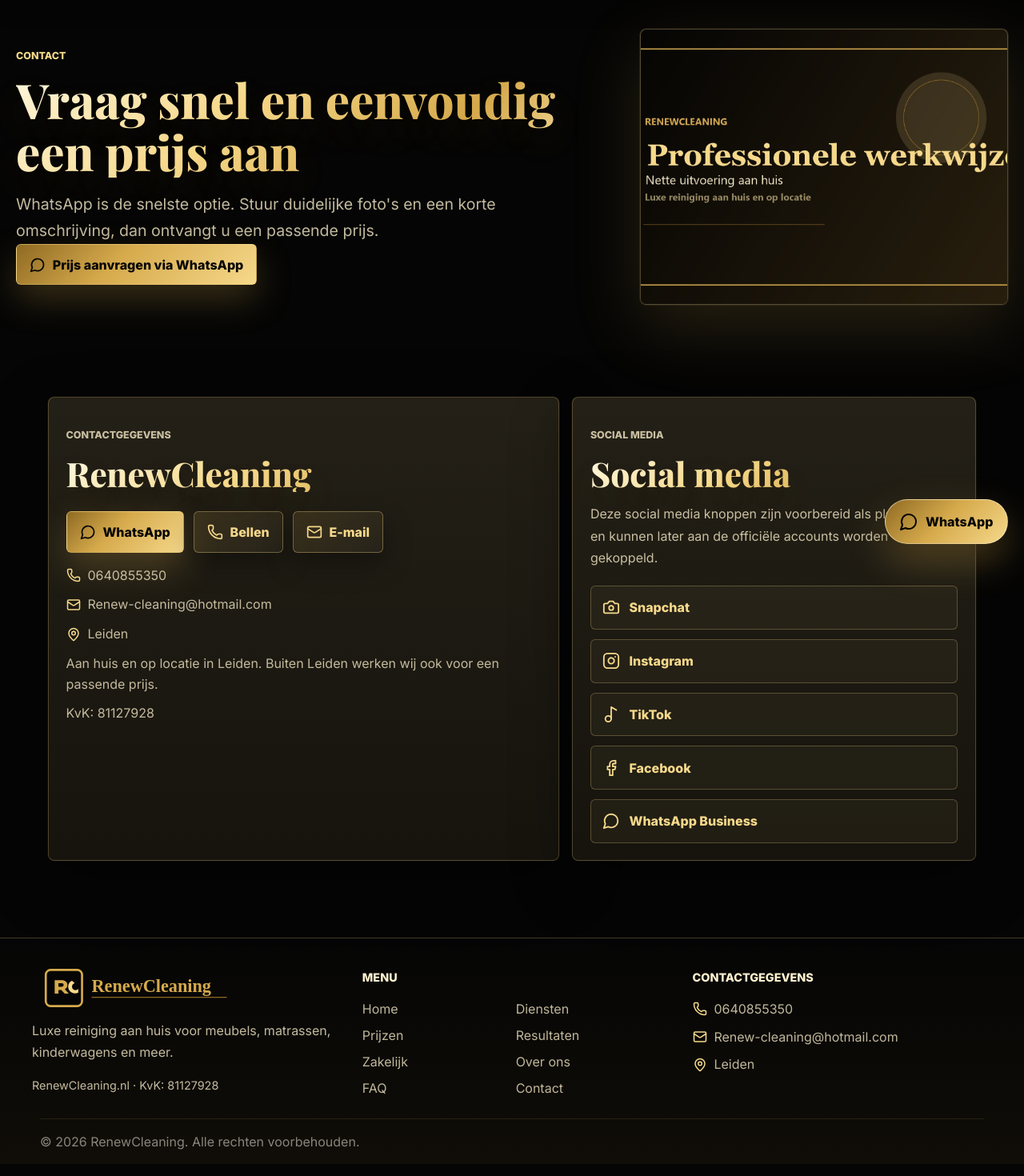
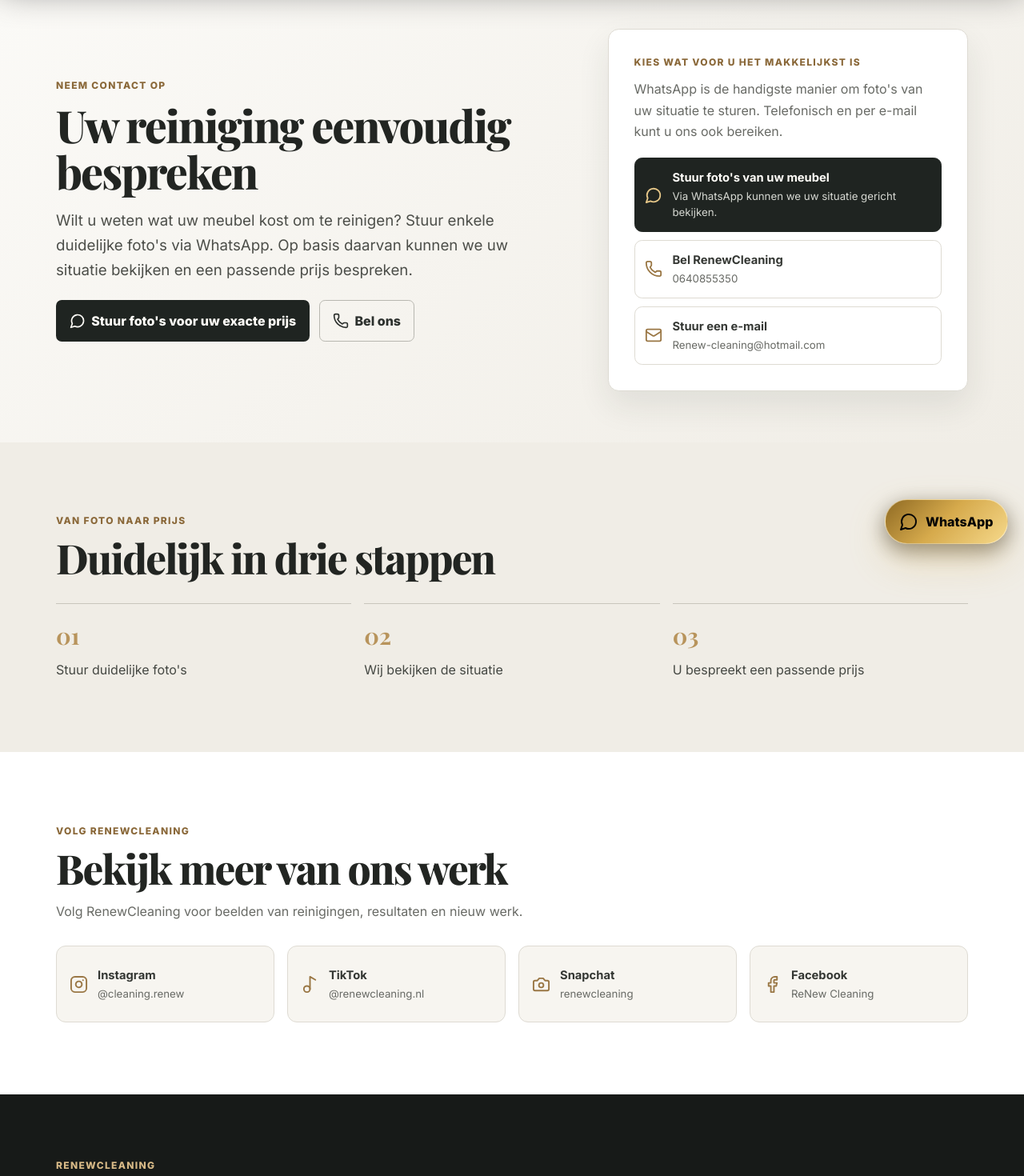
Before and after one commit to twinjml-gif/renew-cleaning, a React (Vite) app: page /contact in a window 1280 px wide. Shown: the part 100-1570 px from the top of the page at 80% size. Built offline with nearby package versions, Linux system fonts and the light colour scheme.

Commit message:
Vernieuw contactpagina en voeg social media toe

```diff
--- a/src/data/socials.js
+++ b/src/data/socials.js
@@ -1,32 +1,30 @@
 export const socials = [
-  {
-    id: "snapchat",
-    label: "Snapchat",
-    url: "#",
-    icon: "camera",
-  },
   {
     id: "instagram",
     label: "Instagram",
-    url: "#",
+    handle: "@cleaning.renew",
+    url: "https://www.instagram.com/cleaning.renew/",
     icon: "instagram",
   },
   {
     id: "tiktok",
     label: "TikTok",
-    url: "#",
-    icon: "music",
+    handle: "@renewcleaning.nl",
+    url: "https://www.tiktok.com/@renewcleaning.nl",
+    icon: "tiktok",
+  },
+  {
+    id: "snapchat",
+    label: "Snapchat",
+    handle: "renewcleaning",
+    url: null,
+    icon: "snapchat",
   },
   {
     id: "facebook",
     label: "Facebook",
-    url: "#",
+    handle: "ReNew Cleaning",
+    url: "https://www.facebook.com/share/1ELqUUkDpJ/?mibextid=wwXIfr",
     icon: "facebook",
   },
-  {
-    id: "whatsapp-business",
-    label: "WhatsApp Business",
-    url: "https://wa.me/31640855350",
-    icon: "message",
-  },
 ];
--- a/src/pages/Contact.jsx
+++ b/src/pages/Contact.jsx
@@ -1,93 +1,76 @@
-import { Camera, Facebook, Instagram, Mail, MapPin, MessageCircle, Music2, Phone } from "lucide-react";
-import PageHero from "../components/PageHero.jsx";
+import { Camera, Facebook, Instagram, Mail, MessageCircle, Music2, Phone } from "lucide-react";
 import WhatsAppButton from "../components/WhatsAppButton.jsx";
 import { company } from "../data/company.js";
 import { socials } from "../data/socials.js";
 import { useLanguage } from "../components/LanguageProvider.jsx";
 
-const socialIcons = {
-  camera: Camera,
-  facebook: Facebook,
-  instagram: Instagram,
-  message: MessageCircle,
-  music: Music2,
+const pageContent = {
+  nl: {
+    eyebrow: "Neem contact op",
+    title: "Uw reiniging eenvoudig bespreken",
+    intro: "Wilt u weten wat uw meubel kost om te reinigen? Stuur enkele duidelijke foto's via WhatsApp. Op basis daarvan kunnen we uw situatie bekijken en een passende prijs bespreken.",
+    primaryCta: "Stuur foto's voor uw exacte prijs",
+    callCta: "Bel ons",
+    contactTitle: "Kies wat voor u het makkelijkst is",
+    contactText: "WhatsApp is de handigste manier om foto's van uw situatie te sturen. Telefonisch en per e-mail kunt u ons ook bereiken.",
+    whatsappTitle: "Stuur foto's van uw meubel",
+    whatsappText: "Via WhatsApp kunnen we uw situatie gericht bekijken.",
+    phoneTitle: "Bel RenewCleaning",
+    emailTitle: "Stuur een e-mail",
+    flowEyebrow: "Van foto naar prijs",
+    flowTitle: "Duidelijk in drie stappen",
+    steps: ["Stuur duidelijke foto's", "Wij bekijken de situatie", "U bespreekt een passende prijs"],
+    socialEyebrow: "Volg RenewCleaning",
+    socialTitle: "Bekijk meer van ons werk",
+    socialText: "Volg RenewCleaning voor beelden van reinigingen, resultaten en nieuw werk.",
+    finalEyebrow: "RenewCleaning",
+    finalTitle: "Klaar om uw meubel professioneel te laten reinigen?",
+    finalText: "Stuur enkele duidelijke foto's via WhatsApp. Dan kunnen we uw situatie bekijken en de prijs met u bespreken.",
+  },
+  en: {
+    eyebrow: "Get in touch",
+    title: "Discuss your cleaning easily",
+    intro: "Would you like to know the cost of cleaning your furniture? Send a few clear photos via WhatsApp. Based on those, we can review your situation and discuss a suitable price.",
+    primaryCta: "Send photos for your exact price",
+    callCta: "Call us",
+    contactTitle: "Choose what is easiest for you",
+    contactText: "WhatsApp is the easiest way to send photos of your situation. You can also reach us by phone or email.",
+    whatsappTitle: "Send photos of your furniture",
+    whatsappText: "Via WhatsApp, we can review your situation in a focused way.",
+    phoneTitle: "Call RenewCleaning",
+    emailTitle: "Send an email",
+    flowEyebrow: "From photo to price",
+    flowTitle: "Clear in three steps",
+    steps: ["Send clear photos", "We review the situation", "Discuss a suitable price"],
+    socialEyebrow: "Follow RenewCleaning",
+    socialTitle: "See more of our work",
+    socialText: "Follow RenewCleaning for images of cleaning jobs, results and new work.",
+    finalEyebrow: "RenewCleaning",
+    finalTitle: "Ready to have your furniture professionally cleaned?",
+    finalText: "Send a few clear photos via WhatsApp. We can then review your situation and discuss the price with you.",
+  },
 };
 
+const socialIcons = { instagram: Instagram, tiktok: Music2, snapchat: Camera, facebook: Facebook };
+
+function ContactMethod({ icon: Icon, title, text, href, primary = false }) {
+  const Tag = href ? "a" : "div";
+  const props = href ? { href } : {};
+
+  return <Tag className={primary ? "contact-method is-primary" : "contact-method"} {...props}><Icon aria-hidden="true" size={22} /><span><strong>{title}</strong>{text ? <small>{text}</small> : null}</span></Tag>;
+}
+
 function Contact() {
-  const { language, t } = useLanguage();
-  const mailto = `mailto:${company.email}?subject=${encodeURIComponent(
-    t.contactPage.mailSubject,
-  )}&body=${t.contactPage.mailBody}`;
+  const { language } = useLanguage();
+  const copy = pageContent[language];
 
   return (
-    <>
-      <PageHero
-        compact
-        eyebrow={t.contactPage.eyebrow}
-        title={t.contactPage.title}
-        subtitle={t.contactPage.subtitle}
-        image="/images/apparatuur-placeholder.jpg"
-        imageAlt={t.contactPage.title}
-      />
-      <section className="section contact-grid">
-        <div className="contact-panel">
-          <p className="eyebrow">{t.contactPage.detailsTitle}</p>
-          <h2>{company.name}</h2>
-          <div className="contact-actions">
-            <WhatsAppButton label={t.common.whatsapp} />
-            <a className="btn btn-secondary" href={company.phoneHref}>
-              <Phone aria-hidden="true" size={20} />
-              <span>{t.common.call}</span>
-            </a>
-            <a className="btn btn-secondary" href={mailto}>
-              <Mail aria-hidden="true" size={20} />
-              <span>{t.common.email}</span>
-            </a>
-          </div>
-          <div className="contact-lines">
-            <a href={company.phoneHref}>
-              <Phone aria-hidden="true" size={18} />
-              {company.phoneDisplay}
-            </a>
-            <a href={`mailto:${company.email}`}>
-              <Mail aria-hidden="true" size={18} />
-              {company.email}
-            </a>
-            <span>
-              <MapPin aria-hidden="true" size={18} />
-              {company.location}
-            </span>
-            <span>{language === "nl" ? company.serviceAreaNl : company.serviceAreaEn}</span>
-            <span>
-              {t.footer.kvk}: {company.kvk}
-            </span>
-          </div>
-        </div>
-
-        <div className="contact-panel social-panel">
-          <p className="eyebrow">{t.contactPage.socialsTitle}</p>
-          <h2>{t.contactPage.socialsTitle}</h2>
-          <p>{t.contactPage.socialsText}</p>
-          <div className="social-grid">
-            {socials.map((social) => {
-              const Icon = socialIcons[social.icon] || MessageCircle;
-              return (
-                <a
-                  key={social.id}
-                  href={social.url}
-                  target={social.url === "#" ? undefined : "_blank"}
-                  rel={social.url === "#" ? undefined : "noreferrer"}
-                  aria-label={social.label}
-                >
-                  <Icon aria-hidden="true" size={22} />
-                  <span>{social.label}</span>
-                </a>
-              );
-            })}
-          </div>
-        </div>
-      </section>
-    </>
+    <div className="renew-contact">
+      <section className="contact-refresh-hero"><div className="contact-shell contact-hero-grid"><div><p className="contact-kicker">{copy.eyebrow}</p><h1>{copy.title}</h1><p className="contact-lead">{copy.intro}</p><div className="contact-refresh-actions"><WhatsAppButton label={copy.primaryCta} /><a className="btn btn-secondary" href={company.phoneHref}><Phone aria-hidden="true" size={20} />{copy.callCta}</a></div></div><aside className="contact-quick-panel" aria-label={copy.contactTitle}><p className="contact-kicker">{copy.contactTitle}</p><p>{copy.contactText}</p><div className="contact-methods"><ContactMethod icon={MessageCircle} title={copy.whatsappTitle} text={copy.whatsappText} href={company.whatsappHref} primary /><ContactMethod icon={Phone} title={copy.phoneTitle} text={company.phoneDisplay} href={company.phoneHref} /><ContactMethod icon={Mail} title={copy.emailTitle} text={company.email} href={`mailto:${company.email}`} /></div></aside></div></section>
+      <section className="contact-flow-section"><div className="contact-shell"><header className="contact-heading"><p className="contact-kicker">{copy.flowEyebrow}</p><h2>{copy.flowTitle}</h2></header><ol className="contact-flow">{copy.steps.map((step, index) => <li key={step}><span>{String(index + 1).padStart(2, "0")}</span>{step}</li>)}</ol></div></section>
+      <section className="contact-social-section"><div className="contact-shell"><header className="contact-heading"><p className="contact-kicker">{copy.socialEyebrow}</p><h2>{copy.socialTitle}</h2><p>{copy.socialText}</p></header><div className="contact-social-grid">{socials.map((social) => { const Icon = socialIcons[social.icon]; const content = <><Icon aria-hidden="true" size={23} /><span><strong>{social.label}</strong><small>{social.handle}</small></span></>; return social.url ? <a key={social.id} href={social.url} target="_blank" rel="noreferrer" aria-label={`${social.label}: ${social.handle}`}>{content}</a> : <div key={social.id} aria-label={`${social.label}: ${social.handle}`}>{content}</div>; })}</div></div></section>
+      <section className="contact-final-cta"><div className="contact-shell contact-final-grid"><div><p className="contact-kicker">{copy.finalEyebrow}</p><h2>{copy.finalTitle}</h2><p>{copy.finalText}</p></div><WhatsAppButton label={copy.primaryCta} /></div></section>
+    </div>
   );
 }
 
--- a/src/styles/index.css
+++ b/src/styles/index.css
@@ -2329,3 +2329,50 @@
 .faq-final-cta p:not(.faq-kicker) { color: #c9ccc6; }
 .faq-final-cta .faq-kicker { color: #d8ba87; }
 @media (max-width: 720px) { .faq-shell { padding-left: 1rem; padding-right: 1rem; } .faq-refresh-hero { padding-bottom: 2.2rem; padding-top: 2.35rem; } .faq-refresh-hero h1 { font-size: clamp(2.15rem, 9.4vw, 2.95rem); } .faq-actions { gap: 0.6rem; margin-top: 1.15rem; } .faq-actions .btn { width: 100%; } .faq-trust-grid, .faq-final-grid { grid-template-columns: 1fr; } .faq-trust-grid { gap: 0.1rem; padding-bottom: 0.3rem; padding-top: 0.3rem; } .faq-trust span { justify-content: flex-start; min-height: 38px; } .faq-main-section { padding-bottom: 3.7rem; padding-top: 3.7rem; } .faq-refresh-item button { font-size: 1rem; padding-bottom: 1.05rem; padding-top: 1.05rem; } .faq-refresh-item p { padding-right: 0.2rem; } .faq-final-cta { padding-bottom: 3.7rem; padding-top: 3.7rem; } }
+
+/* Contact refresh: intentionally scoped to /contact. */
+.renew-contact { --contact-ink: #222522; --contact-muted: #686a65; --contact-paper: #f7f5f0; --contact-soft: #f0ede6; --contact-accent: #b8945c; background: var(--contact-paper); color: var(--contact-ink); }
+.contact-shell { margin: 0 auto; max-width: 1180px; padding-left: 1.25rem; padding-right: 1.25rem; }
+.contact-kicker { color: #8a6839; font-size: 0.75rem; font-weight: 800; letter-spacing: 0.11em; margin-bottom: 0.7rem; text-transform: uppercase; }
+.contact-refresh-hero { background: linear-gradient(140deg, #fbfaf7 0%, #f0ede6 100%); }
+.contact-hero-grid { align-items: center; display: grid; gap: clamp(1.8rem, 5vw, 4rem); padding-bottom: clamp(2.5rem, 5vw, 4.2rem); padding-top: clamp(2.8rem, 5vw, 4.5rem); }
+.contact-refresh-hero h1, .renew-contact h2 { color: var(--contact-ink); font-family: "Playfair Display", Georgia, serif; font-weight: 800; letter-spacing: -0.035em; line-height: 1.05; }
+.contact-refresh-hero h1 { font-size: clamp(2.4rem, 4.35vw, 4.1rem); max-width: 650px; }
+.contact-lead { color: #4c4e49; font-size: clamp(1rem, 1.6vw, 1.17rem); line-height: 1.65; margin-top: 1.1rem; max-width: 630px; }
+.contact-refresh-actions { display: flex; flex-wrap: wrap; gap: 0.75rem; margin-top: 1.35rem; }
+.renew-contact .btn { align-items: center; border-color: transparent; border-radius: 0.45rem; box-shadow: none; display: inline-flex; gap: 0.45rem; justify-content: center; min-height: 50px; }
+.renew-contact .btn-primary { background: #1f2421; color: #fffdf8; }
+.renew-contact .btn-primary:hover { background: #363a36; box-shadow: none; }
+.renew-contact .btn-secondary { background: transparent; border: 1px solid #b8b7b0; color: #2c302d; }
+.contact-quick-panel { background: #fff; border: 1px solid #dedbd3; border-radius: 0.85rem; box-shadow: 0 18px 40px rgba(37, 39, 35, 0.09); padding: clamp(1.3rem, 3vw, 2rem); }
+.contact-quick-panel > p:not(.contact-kicker) { color: var(--contact-muted); line-height: 1.65; }
+.contact-methods { display: grid; gap: 0.65rem; margin-top: 1.25rem; }
+.contact-method { align-items: center; border: 1px solid #dedbd3; border-radius: 0.6rem; color: #353834; display: flex; gap: 0.75rem; min-height: 68px; padding: 0.8rem; }
+a.contact-method:hover { border-color: #b8945c; }
+.contact-method svg { color: #9a7745; flex: 0 0 auto; }
+.contact-method span, .contact-social-grid span { display: grid; gap: 0.18rem; min-width: 0; }
+.contact-method strong, .contact-social-grid strong { font-size: 0.92rem; }
+.contact-method small, .contact-social-grid small { color: var(--contact-muted); font-size: 0.83rem; overflow-wrap: anywhere; }
+.contact-method.is-primary { background: #1f2421; border-color: #1f2421; color: #fffdf8; }
+.contact-method.is-primary svg { color: #e7c889; }
+.contact-method.is-primary small { color: #d6d8d2; }
+.contact-flow-section, .contact-social-section { padding-bottom: clamp(3.7rem, 7vw, 5.6rem); padding-top: clamp(3.7rem, 7vw, 5.6rem); }
+.contact-flow-section { background: var(--contact-soft); }
+.contact-heading { margin-bottom: 1.8rem; max-width: 700px; }
+.contact-heading h2, .contact-final-cta h2 { font-size: clamp(2rem, 4vw, 3.2rem); }
+.contact-heading > p:not(.contact-kicker), .contact-final-cta p:not(.contact-kicker) { color: var(--contact-muted); line-height: 1.7; margin-top: 0.85rem; }
+.contact-flow { display: grid; gap: 1rem; grid-template-columns: repeat(3, minmax(0, 1fr)); list-style: none; margin: 0; padding: 0; }
+.contact-flow li { border-top: 1px solid #c8c5bc; color: #454843; line-height: 1.6; padding-top: 1rem; }
+.contact-flow span { color: var(--contact-accent); display: block; font-family: "Playfair Display", Georgia, serif; font-size: 1.8rem; margin-bottom: 0.5rem; }
+.contact-social-section { background: #fff; }
+.contact-social-grid { display: grid; gap: 1rem; grid-template-columns: repeat(4, minmax(0, 1fr)); }
+.contact-social-grid > a, .contact-social-grid > div { align-items: center; background: var(--contact-paper); border: 1px solid #dedbd3; border-radius: 0.75rem; color: #343733; display: flex; gap: 0.75rem; min-height: 96px; padding: 1rem; }
+.contact-social-grid > a:hover { border-color: #b8945c; }
+.contact-social-grid svg { color: #9a7745; flex: 0 0 auto; }
+.contact-final-cta { background: #171a18; color: #fff; padding-bottom: 5rem; padding-top: 5rem; }
+.contact-final-grid { align-items: center; display: grid; gap: 1.5rem; grid-template-columns: minmax(0, 1fr) auto; }
+.contact-final-cta h2 { color: #fffdf8; max-width: 720px; }
+.contact-final-cta p:not(.contact-kicker) { color: #c9ccc6; max-width: 680px; }
+.contact-final-cta .contact-kicker { color: #d8ba87; }
+@media (min-width: 900px) { .contact-hero-grid { grid-template-columns: minmax(0, 1fr) minmax(330px, 0.72fr); } }
+@media (max-width: 720px) { .contact-shell { padding-left: 1rem; padding-right: 1rem; } .contact-hero-grid { gap: 1.35rem; padding-bottom: 2.2rem; padding-top: 2.35rem; } .contact-refresh-hero h1 { font-size: clamp(2.15rem, 9.3vw, 2.9rem); } .contact-refresh-actions { gap: 0.6rem; margin-top: 1.15rem; } .contact-refresh-actions .btn { width: 100%; } .contact-flow, .contact-social-grid, .contact-final-grid { grid-template-columns: 1fr; } .contact-flow-section, .contact-social-section { padding-bottom: 3.7rem; padding-top: 3.7rem; } .contact-social-grid { gap: 0.7rem; } .contact-social-grid > a, .contact-social-grid > div { min-height: 74px; } .contact-final-cta { padding-bottom: 3.7rem; padding-top: 3.7rem; } }
```
